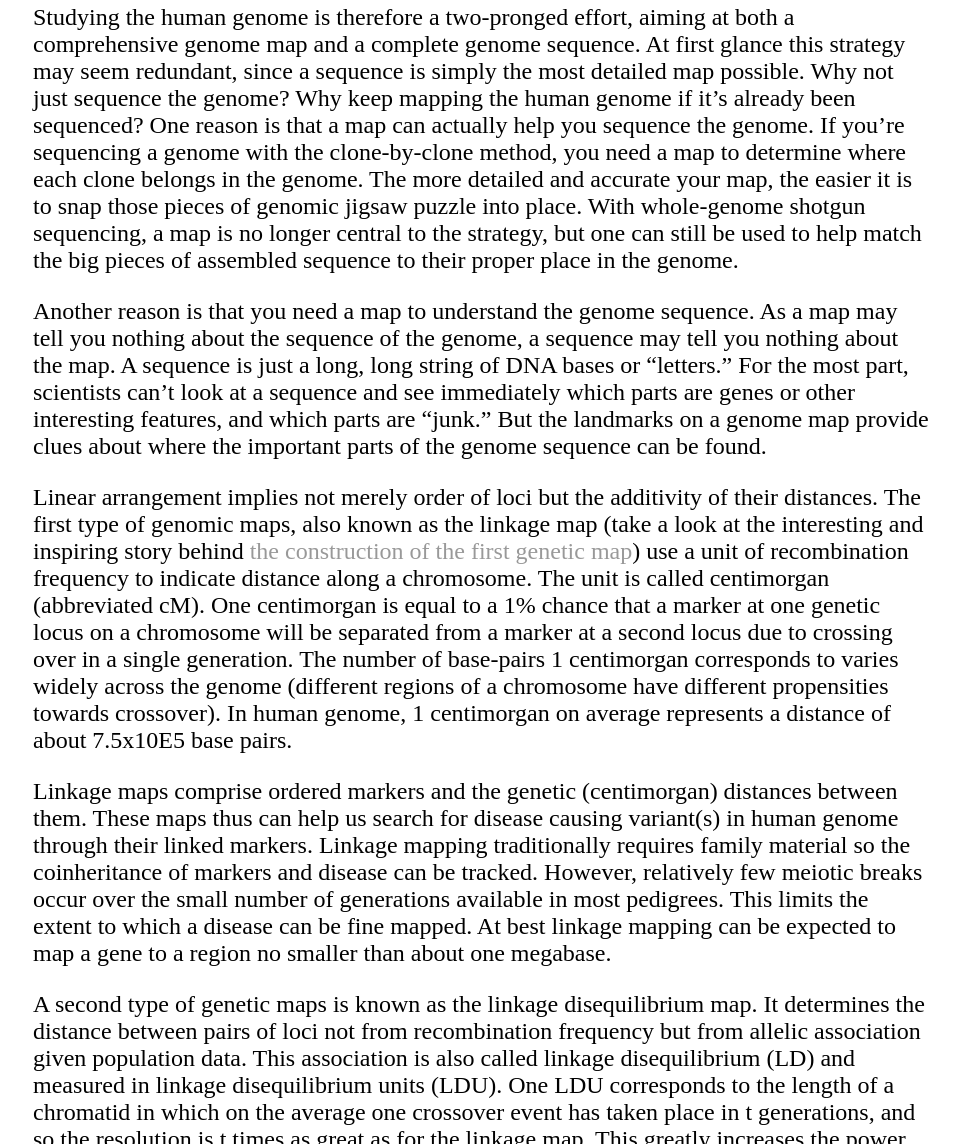
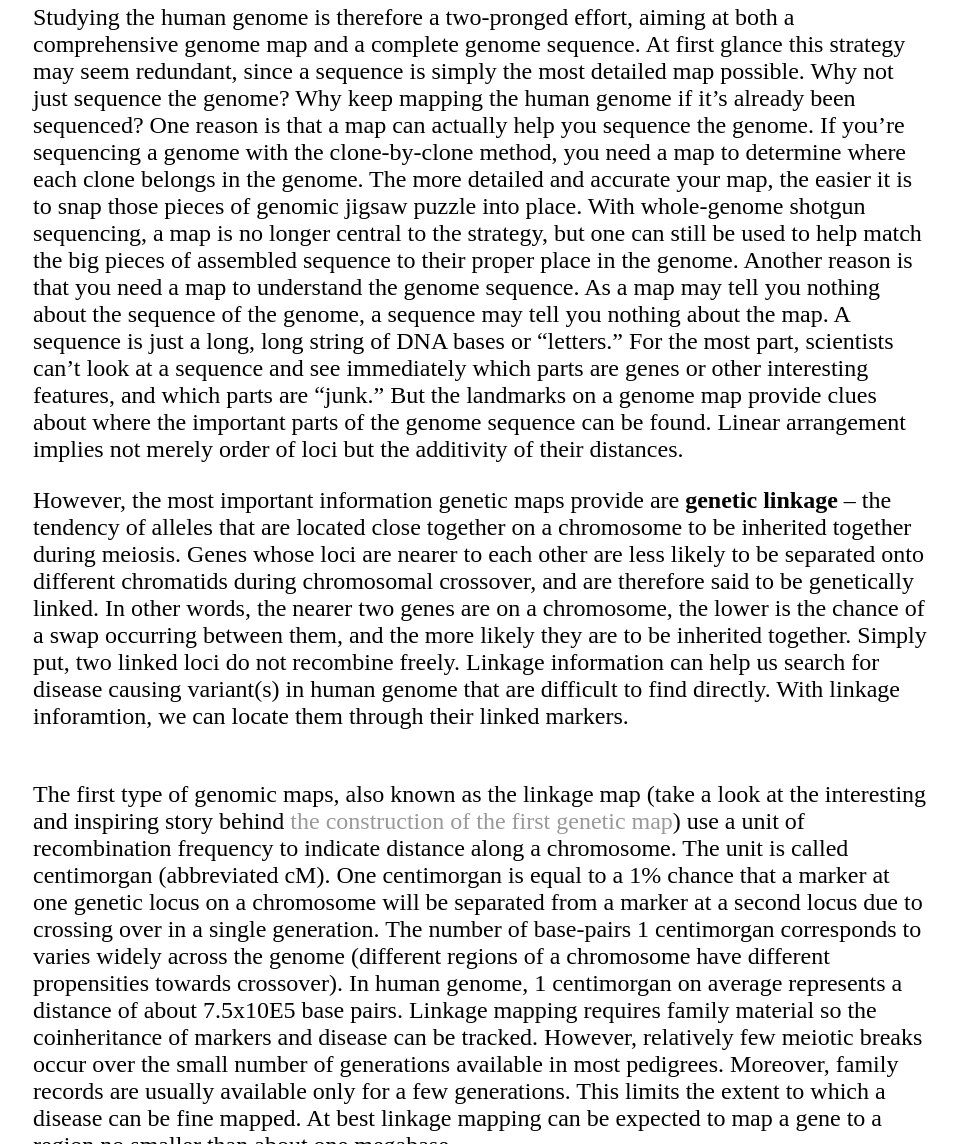
Before and after one commit to lybird300/lybird300.github.io, a Jekyll site: the page built from _posts/2015-04-21-gene-maps.md, in a window 1280 px wide and 1400 px high, scrolled down 1445 px. Shown: the part 256-1400 px from the top of the window, without its empty margins (159-1118 px from the left). Built offline with Jekyll 4.4.1, drawn with Linux system fonts in a browser that asks for light colours; some of the changed text lies outside the part shown.

Commit message:
Update 2015-04-21-gene-maps.md

```diff
--- a/_posts/2015-04-21-gene-maps.md
+++ b/_posts/2015-04-21-gene-maps.md
@@ -12,26 +12,16 @@
 <br/><img alt="map" src="https://cloud.githubusercontent.com/assets/5496192/7442122/9531b8f0-f0d1-11e4-97b4-8f8b1ef08765.gif" /><br/>
 A genome map simply identifies a series of landmarks in the genome; for example, GCC and CCCC on the map above. In contrast, the corresponding sequence spells out the order of every DNA base in the genome. In this sense, the sequence is the most detailed possible map. It also implies that we can determine the location of a gene (i.e., to "map" the gene) without <b>sequencing</b> it, but by use of certain <b>mapping</b> techniques (discussed below). Because mapping involves less information to collect and organize than sequencing does, creating a reasonably comprehensive genome map is generally quicker and cheaper than sequencing the entire genome, particularly for humans and other species with large genomes. That said, the ideal genome map is one that depends on physical distance in the DNA sequence measured in base pairs (bp) or kilobases (kb). This type of genome maps is thus referred to as the physical map.
 
-Studying the human genome is therefore a two-pronged effort, aiming at both a comprehensive genome map and a complete genome sequence. At first glance this strategy may seem redundant, since a sequence is simply the most detailed map possible. Why not just sequence the genome? Why keep mapping the human genome if it's already been sequenced? One reason is that a map can actually help you sequence the genome. If you're sequencing a genome with the clone-by-clone method, you need a map to determine where each clone belongs in the genome. The more detailed and accurate your map, the easier it is to snap those pieces of genomic jigsaw puzzle into place. With whole-genome shotgun sequencing, a map is no longer central to the strategy, but one can still be used to help match the big pieces of assembled sequence to their proper place in the genome.
+Studying the human genome is therefore a two-pronged effort, aiming at both a comprehensive genome map and a complete genome sequence. At first glance this strategy may seem redundant, since a sequence is simply the most detailed map possible. Why not just sequence the genome? Why keep mapping the human genome if it's already been sequenced? One reason is that a map can actually help you sequence the genome. If you're sequencing a genome with the clone-by-clone method, you need a map to determine where each clone belongs in the genome. The more detailed and accurate your map, the easier it is to snap those pieces of genomic jigsaw puzzle into place. With whole-genome shotgun sequencing, a map is no longer central to the strategy, but one can still be used to help match the big pieces of assembled sequence to their proper place in the genome. Another reason is that you need a map to understand the genome sequence. As a map may tell you nothing about the sequence of the genome, a sequence may tell you nothing about the map. A sequence is just a long, long string of DNA bases or "letters." For the most part, scientists can't look at a sequence and see immediately which parts are genes or other interesting features, and which parts are "junk." But the landmarks on a genome map provide clues about where the important parts of the genome sequence can be found. Linear arrangement implies not merely order of loci but the additivity of their distances.
 
-Another reason is that you need a map to understand the genome sequence. As a map may tell you nothing about the sequence of the genome, a sequence may tell you nothing about the map. A sequence is just a long, long string of DNA bases or "letters." For the most part, scientists can't look at a sequence and see immediately which parts are genes or other interesting features, and which parts are "junk." But the landmarks on a genome map provide clues about where the important parts of the genome sequence can be found.
+However, the most important information genetic maps provide are <b>genetic linkage</b> -- the tendency of alleles that are located close together on a chromosome to be inherited together during meiosis. Genes whose loci are nearer to each other are less likely to be separated onto different chromatids during chromosomal crossover, and are therefore said to be genetically linked. In other words, the nearer two genes are on a chromosome, the lower is the chance of a swap occurring between them, and the more likely they are to be inherited together. Simply put, two linked loci do not recombine freely. Linkage information can help us search for disease causing variant(s) in human genome that are difficult to find directly. With linkage inforamtion, we can locate them through their linked markers.
 
-Linear arrangement implies not merely order of loci but the additivity of their distances. The first type of genomic maps, also known as the linkage map (take a look at the interesting and inspiring story behind <a href="http://www.discoveryandinnovation.com/BIOL202/notes/lecture7.html">the construction of the first genetic map</a>) use a unit of recombination frequency to indicate distance along a chromosome. The unit is called centimorgan (abbreviated cM). One centimorgan is equal to a 1% chance that a marker at one genetic locus on a chromosome will be separated from a marker at a second locus due to crossing over in a single generation. The number of base-pairs 1 centimorgan corresponds to varies widely across the genome (different regions of a chromosome have different propensities towards crossover). In human genome, 1 centimorgan on average represents a distance of about 7.5x10E5 base pairs.
+<br/>The first type of genomic maps, also known as the linkage map (take a look at the interesting and inspiring story behind <a href="http://www.discoveryandinnovation.com/BIOL202/notes/lecture7.html">the construction of the first genetic map</a>) use a unit of recombination frequency to indicate distance along a chromosome. The unit is called centimorgan (abbreviated cM). One centimorgan is equal to a 1% chance that a marker at one genetic locus on a chromosome will be separated from a marker at a second locus due to crossing over in a single generation. The number of base-pairs 1 centimorgan corresponds to varies widely across the genome (different regions of a chromosome have different propensities towards crossover). In human genome, 1 centimorgan on average represents a distance of about 7.5x10E5 base pairs. Linkage mapping requires family material so the coinheritance of markers and disease can be tracked. However, relatively few meiotic breaks occur over the small number of generations available in most pedigrees. Moreover, family records are usually available only for a few generations. This limits the extent to which a disease can be fine mapped. At best linkage mapping can be expected to map a gene to a region no smaller than about one megabase.
 
-Linkage maps comprise ordered markers and the genetic (centimorgan) distances between them. These maps thus can help us search for disease causing variant(s) in human genome through their linked markers. Linkage mapping traditionally requires family material so the coinheritance of markers and disease can be tracked. However, relatively few meiotic breaks occur over the small number of generations available in most pedigrees. This limits the extent to which a disease can be fine mapped. At best linkage mapping can be expected to map a gene to a region no smaller than about one megabase.
+A second type of genetic maps is known as the linkage disequilibrium map. It determines the distance between pairs of loci based on allelic association calculated from population data. This association is also called linkage disequilibrium (LD) and measured in linkage disequilibrium units (LDU). One LDU corresponds to the length of a chromatid in which on the average one crossover event has taken place in t generations, and so the resolution is t times as great as for the linkage map. This greatly increases the power to localize a gene within a candidate region. LD mapping or association mapping depends on the pattern of LD in single haplotypes, interpreted by an LDU map. Both linkage and LD mapping take as their prime objective the identification of a gene by determining a candidate region in the genome in the absence of information about the structure or function of the gene product. Currently single nucleotide polymorphisms (SNPs) are commonly used because of their much greater number and ease of typing. We can also pool multiple SNPs together to form duplications, deletions, and insertions. An international effort called <a href="http://hapmap.ncbi.nlm.nih.gov/">HapMap</a> is being made to create an SNP database. Next let's introduce the two types of genetic maps in more details.
 
-A second type of genetic maps is known as the linkage disequilibrium map. It determines the distance between pairs of loci not from recombination frequency but from allelic association given population data. This association is also called linkage disequilibrium (LD) and measured in linkage disequilibrium units (LDU). One LDU corresponds to the length of a chromatid in which on the average one crossover event has taken place in t generations, and so the resolution is t times as great as for the linkage map. This greatly increases the power to localize a gene within a candidate region at the expense of typing a larger number of markers and using methods that at this early stage are less transparent to many geneticists. With the essential properties of linearity and additivity, LD mapping is a recent invention and still in rapid evolution.
-
-Linkage mapping depends on inference of recombination between two haplotypes in a single generation, interpreting pedigrees by a linkage map. Association mapping depends on the pattern of LD in single haplotypes, interpreted by an LDU map. Both approaches take as their prime objective the identification of a gene by determining a candidate region in the genome in the absence of information about the structure or function of the gene product. Currently single nucleotide polymorphisms (SNPs) are commonly used for association analysis because of their much greater number and ease of typing. For brevity, it is customary to pool duplications, deletions, and insertions (copy-number variations) with the much larger number of SNPs. An international effort called <a href="http://hapmap.ncbi.nlm.nih.gov/">HapMap</a> is being made to create an SNP database that will be useful for many purposes, including creation of LDU maps and choice of markers for association mapping.
-
-Because of the nonuniformity of recombination breaks, the linkage map shows “hot” and “cold” regions where the recombination rate is locally high and low, respectively.
-
-
-<h2>Specific concepts/measures/formula/calculations</h2>
-<b>Genetic linkage</b> is the tendency of alleles that are located close together on a chromosome to be inherited together during meiosis. Genes whose loci are nearer to each other are less likely to be separated onto different chromatids during chromosomal crossover, and are therefore said to be genetically linked. In other words, the nearer two genes are on a chromosome, the lower is the chance of a swap occurring between them, and the more likely they are to be inherited together.
-<br/>
-
-A <b>linkage map is a genetic map</b> of a species or experimental population that shows the position of its known genes or genetic markers relative to each other in terms of recombination frequency, rather than a specific physical distance along each chromosome (so a genetic map is not a physical map). The greater the frequency of recombination (segregation) between two genetic markers, the further apart they are assumed to be. Conversely, the lower the frequency of recombination between the markers, the smaller the physical distance between them. Linkage mapping is critical for identifying the location of genes that cause genetic diseases. Genetic maps have been helping researchers locate other markers, such as other genes by testing for genetic linkage of the already known markers.The place on a genetic map where a gene is located is the gene <b>locus</b> (plural loci).
+<h2>Linkage map</h2>
+A linkage map is a genetic map of a species or experimental population that shows the position of its known genes or genetic markers relative to each other in terms of recombination frequency, rather than a specific physical distance along each chromosome (so a genetic map is not a physical map). The greater the frequency of recombination (segregation) between two genetic markers, the further apart they are assumed to be. Conversely, the lower the frequency of recombination between the markers, the smaller the physical distance between them. Linkage mapping is critical for identifying the location of genes that cause genetic diseases. Genetic maps have been helping researchers locate other markers, such as other genes by testing for genetic linkage of the already known markers.The place on a genetic map where a gene is located is the gene <b>locus</b> (plural loci).
 <br/>
 
 By working out the number of recombinants it is possible to obtain a measure for the distance between the genes. This distance is expressed in terms of a genetic<b> map unit (m.u.)</b>, or a <b>centimorgan</b>(after Thomas Hunt Morgan the first Drosophila geneticist) and is defined as the distance between genes for which one product of meiosis in 100 is recombinant. A <b>recombinant frequency (RF)</b> of 1% is equivalent to 1 m.u. But this equivalence is only a good approximation for small percentages; the largest percentage of recombinants cannot exceed 50%, which would be the situation where the two genes are at the extreme opposite ends of the same chromosomes (explained later). In other words, recombination rates of 50% can be achieved by genes that reside on different chromosomes simply by independent assortment, while genes that are far apart but on the same chromosome can produce similar results (if recombination occurs). A recombinant frequency significantly less than 50% shows that the genes are <b>linked</b>. A recombinant frequency of 50% generally means that the genes are unlinked on separate chromosomes.
@@ -56,10 +46,10 @@
 <li>Figure the expected double crossovers: (map distance for interval I / 100 ) * (map distance for interval II / 100 ) * (total offspring) = exp 2CO.</li>
 <li>Figure the interference as: I = 1 - (obs 2CO / exp 2CO). The observed 2CO class comes from the data.</li>
 </ol>
+
+
 <h2>Linkage disequilibirum unit (LDU) map</h2>
-Patterns of linkage disequilibrium (LD) were analysed using LD unit (LDU) mapping. These maps allow LD to be represented as a metric map, with additive distances. LDU maps are based on the Malécot model, which describes the decay of LD with distance, governed by levels of recombination (Malécot, 1948). 1 LDU corresponds to 1 swept radius, that is, the extent of LD useful for association mapping (Collins & Morton, 1998). LDU maps generally comprise a series of plateaus and steps, corresponding to LD blocks and regions of breakdown of marker association respectively. In total, 46 SNPs were genotyped across approximately ~17 kb and resulting patterns of
-marker association analysed using LDU mapping. An online program based on that
-described by Collins and Morton (1998) was used to calculate LD units
+LDU maps are based on the Malécot model, which describes the decay of LD with distance, governed by levels of recombination (Malécot, 1948). 1 LDU corresponds to 1 swept radius, that is, the extent of LD useful for association mapping (Collins & Morton, 1998). LDU maps generally comprise a series of plateaus and steps, corresponding to LD blocks and regions of breakdown of marker association respectively.
 
 <h2>References</h2>
 <ul>
```
